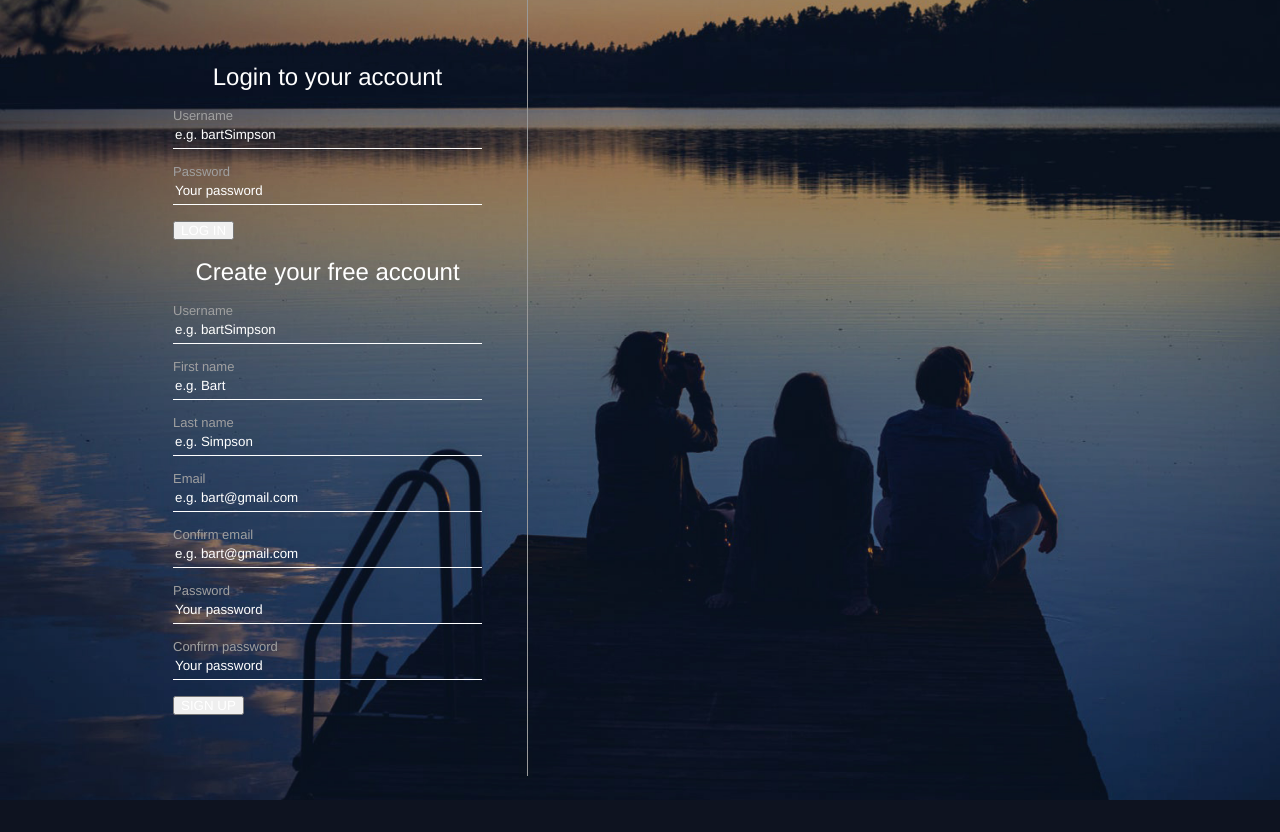
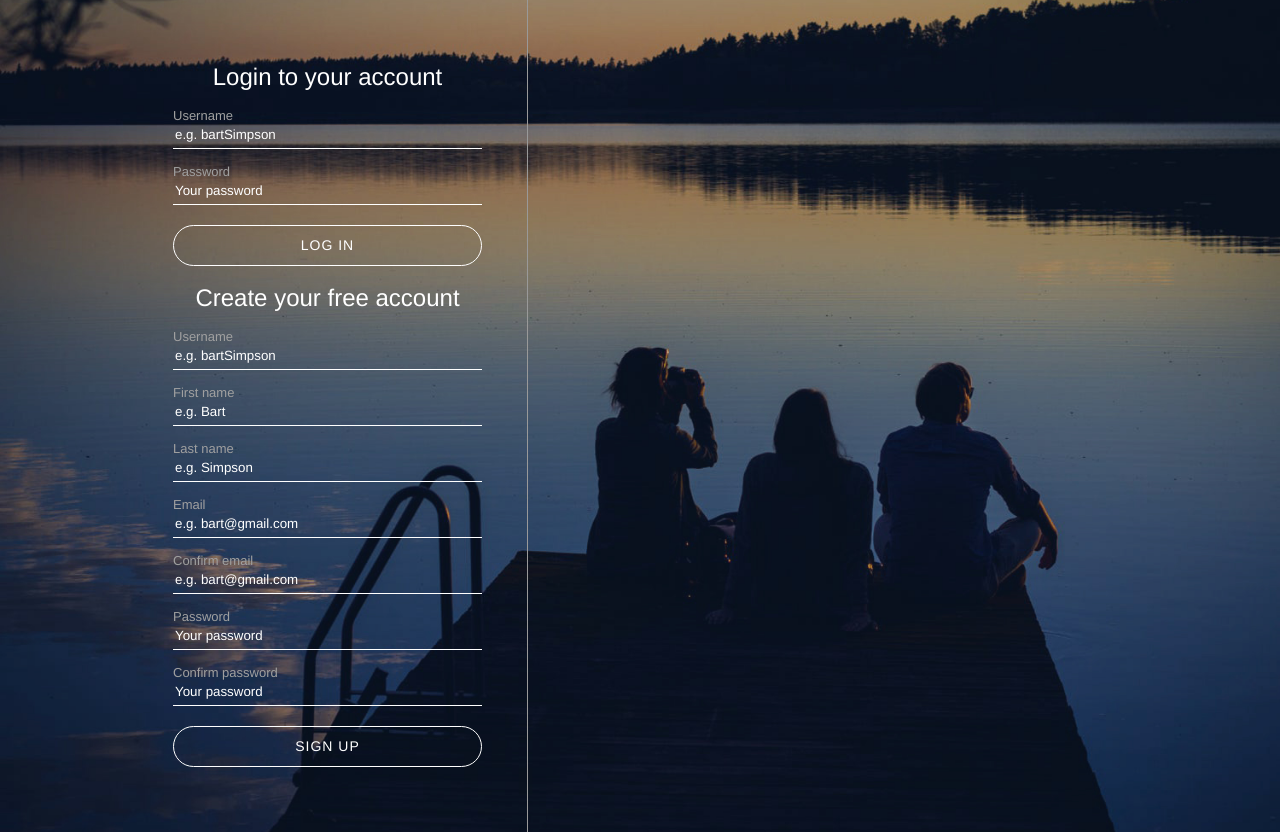
Before and after one commit to ArturasKlinga/SpotifyClone, a PHP site: page /register.php in a window 1280 px wide. Before the commit the page ends 800 px from the top, so only its background shows below. Run offline with PHP 8.4, Linux system fonts and the light colour scheme.

Commit message:
Submit buttons styling.

```diff
--- a/assets/css/register.css
+++ b/assets/css/register.css
@@ -79,3 +79,20 @@ html, body {
     font-size: 13px;
     margin-top: 15px;
 }
+
+#inputContainer button{
+    background-color: transparent;
+    border: 1px solid #fff;
+    border-radius: 250px;
+    color: #fff;
+    display: block;
+    font-size: 14px;
+    letter-spacing: 1px;
+    margin: 20px auto;
+    height: 41px;
+    width: 100%;
+}
+
+#inputContainer button:hover {
+    cursor: pointer;
+}
```
